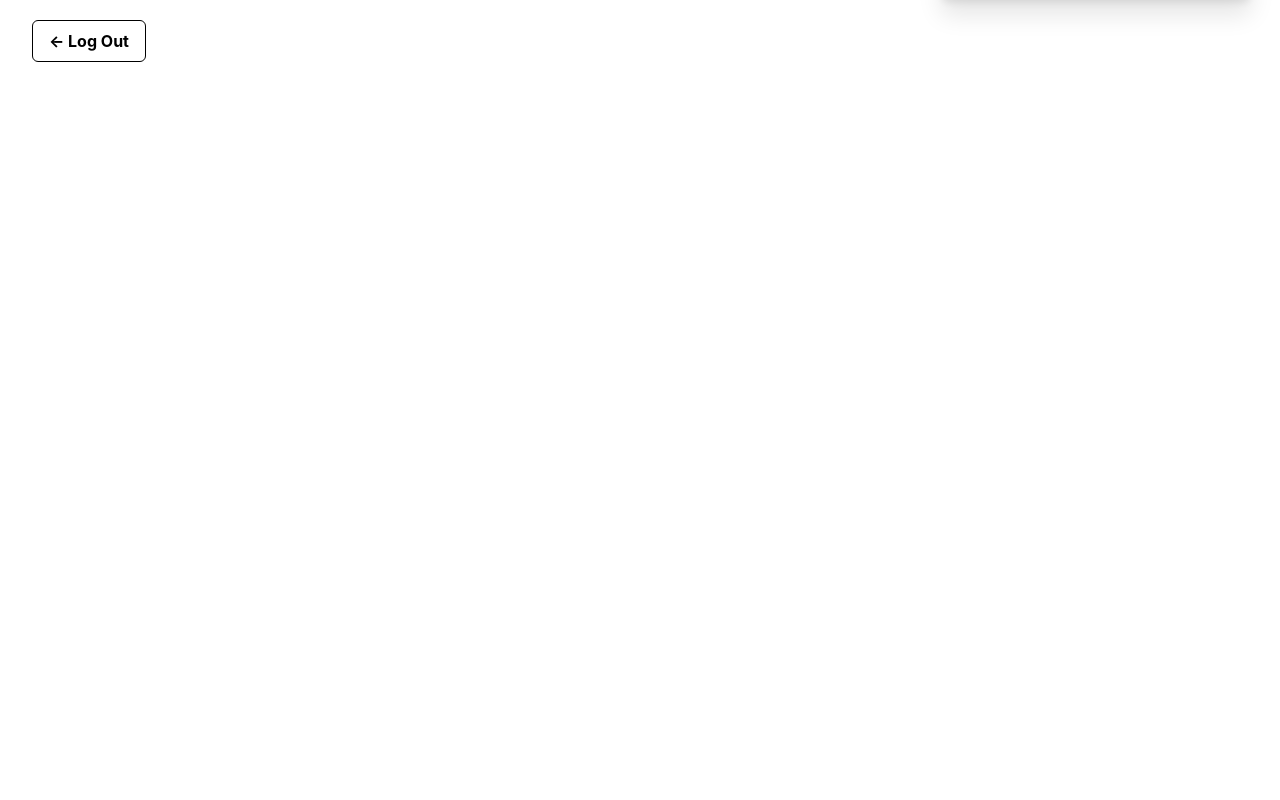
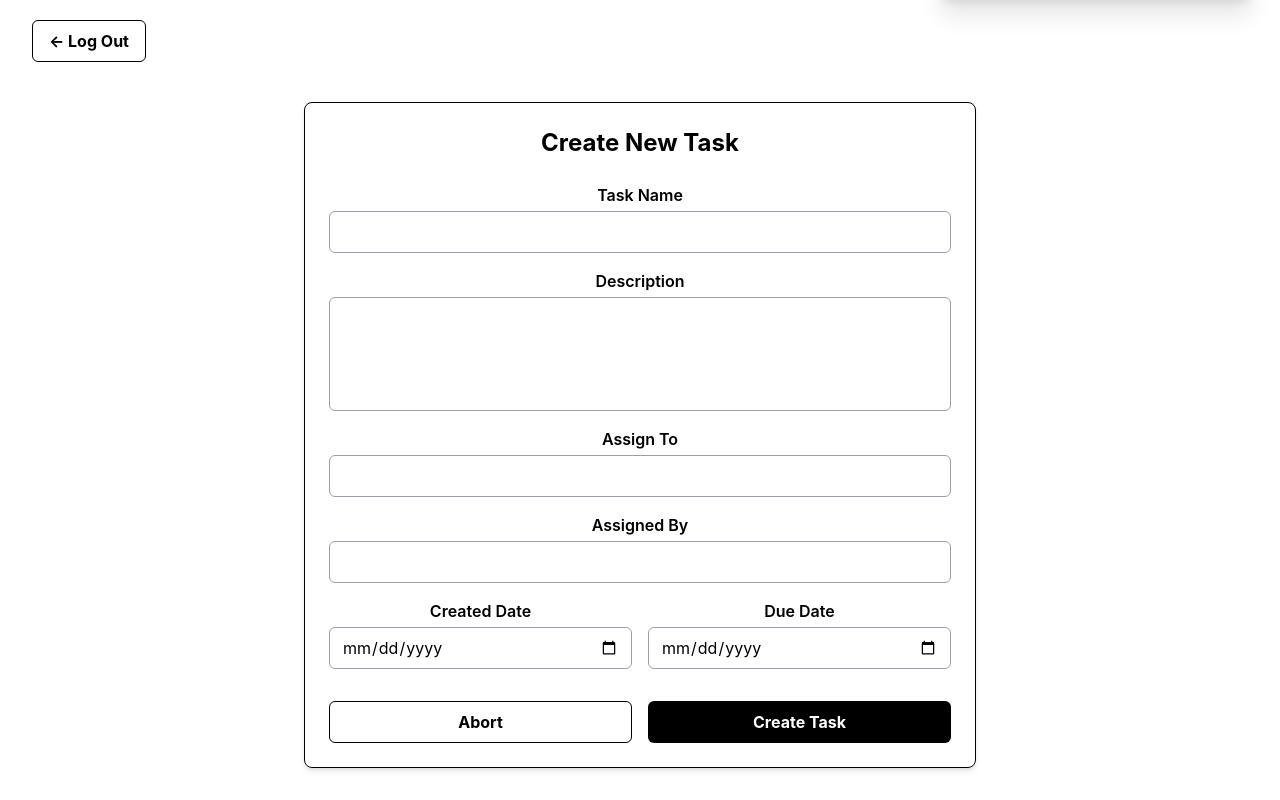
Before and after one commit to BillyD3vs06/my-app, a React (Vite) app in the folder frontend/: page /TaskForm in a window 1280 px wide. Shown: the part 776-1576 px from the top of the page. Before the commit the page ends 870 px from the top, so only its background shows below. Built offline with nearby package versions, Linux system fonts and the light colour scheme.

Commit message:
Added the component TaskForm

```diff
--- a/frontend/src/App.jsx
+++ b/frontend/src/App.jsx
@@ -1,4 +1,3 @@
-import { useState } from 'react'
 import './App.css'
 import Title from "./Components/Title"
 import ShowAU from "./Components/ShowAU"
@@ -10,8 +9,10 @@ import TaskNumber from "./Components/TaskNumber"
 import Sort from "./Components/Sort"
 import Add from "./Components/Add"
 import LogOut from "./Components/LogOut"
+import SignIn from './Components/SignIn'
+import TaskForm from './Components/TaskForm'
+
 import { BrowserRouter, Routes, Route, Link, Outlet } from "react-router-dom";
-import SignIn from './Components/SignIn'
 
 
 
@@ -35,18 +36,21 @@ function App() {
 
     <div className="flex items-center justify-between mt-2">
       <div className="flex gap-4">
-        <Add/>
+        <Link to="/TaskForm"> <Add/> </Link>
       </div>
       <TaskNumber/>
     </div>
-
     <Sort/>
     <LogMessage/>
 
     <Link to="/SignIn"> <LogOut/> </Link>  {" "}
 
+
     <Routes>
+
       <Route path='/SignIn' element={<SignIn/>}/>
+      <Route path='/TaskForm' element={<TaskForm/>} />
+
       </Routes>
 
 
--- a/frontend/src/Components/Add.jsx
+++ b/frontend/src/Components/Add.jsx
@@ -1,13 +1,8 @@
 function Add() {
-
     return (
-
         <button className=" w-30 flex ml-auto font-bold text-right border border-black rounded-md px-4 py-2 cursor-pointer transition-all duration-200 hover:scale-105 mt-4">
             Add Task +
             </button>
-
-
-
     );
 }
 
--- a/frontend/src/Components/ShowAU.jsx
+++ b/frontend/src/Components/ShowAU.jsx
@@ -2,7 +2,7 @@ import { useState } from "react";
 
 function ShowAU() {
 
-    let [isAdmin, identifyRole] = useState(true);
+    let [isAdmin] = useState(true);
 
     // isAdmin = false;
 
--- /dev/null
+++ b/frontend/src/Components/TaskForm.jsx
@@ -0,0 +1,158 @@
+import { useState } from "react";
+
+function TaskForm() {
+
+    const [formData, setFormData] = useState({
+        taskTitle: "",
+        taskDescription: "",
+        assignTo: "",
+        assignedBy: "",
+        createdAt: "",
+        dueDate: ""
+    });
+
+    const handleSubmit = (e) => {
+        e.preventDefault();
+        console.log(formData);
+    };
+
+    const handleChange = (e) => {
+        setFormData({
+            ...formData, [e.target.name]: e.target.value
+        });
+    };
+
+    const handleAbort = () => {
+        setFormData({
+            taskTitle: "",
+            taskDescription: "",
+            assignTo: "",
+            assignedBy: "",
+            createdAt: "",
+            dueDate: ""
+        });
+    };
+
+
+    return (
+        <div className="w-full max-w-2xl mx-auto mt-10 p-6 border border-black rounded-lg shadow-md">
+            <h2 className="text-2xl font-bold mb-6 text-center">
+                Create New Task
+            </h2>
+
+            <form onSubmit={handleSubmit} className="flex flex-col gap-4">
+
+             { /* "Task Title" box */ }
+
+                <div className="flex flex-col">
+                    <label className="font-semibold mb-1">Task Name</label>
+                    <input
+                        type="text"
+                        name="taskTitle"
+                        value={formData.taskTitle}
+                        onChange={handleChange}
+                        className="border border-gray-400 rounded-md px-3 py-2 focus:outline-none focus:ring-2 focus:ring-black"
+                        required
+                    />
+                </div>
+
+            {/* "Task Description" box */}
+
+            <div className="flex flex-col">
+                <label className="font-semibold mb-1">Description</label>
+                <textarea
+                    name="taskDescription"
+                    value={formData.taskDescription}
+                    onChange={handleChange}
+                    rows="4"
+                    className="border border-gray-400 rounded-md px-3 py-2 focus:outline-none focus:ring-2 focus:ring-black resize-none"
+                    required
+                />
+            </div>
+
+            {/* "Assign To" box*/}
+
+            <div className="flex flex-col">
+                <label className="font-semibold mb-1">Assign To</label>
+                <input
+                    type="text"
+                    name="assignTo"
+                    value={formData.assignTo}
+                    onChange={handleChange}
+                    className="border border-gray-400 rounded-md px-3 py-2 focus:outline-none focus:ring-2 focus:ring-black"
+                    required
+                />
+            </div>
+
+            {/* "Assigned By" box
+
+            Change this box so the administrators name gets filled in automatically */}
+
+            <div className="flex flex-col">
+                <label className="font-semibold mb-1">Assigned By</label>
+                <input
+                    type="text"
+                    name="assignedBy"
+                    value={formData.assignedBy}
+                    onChange={handleChange}
+                    className="border border-gray-400 rounded-md px-3 py-2 focus:outline-none focus:ring-2 focus:ring-black"
+                    required
+                />
+            </div>
+
+            {/* Dates box (createdAt, dueDate) */}
+
+        <div className="grid grid-cols-1 md:grid-cols-2 gap-4">
+
+            <div className="flex flex-col">
+                <label className="font-semibold mb-1">Created Date</label>
+                <input
+                    type="date"
+                    name="createdAt"
+                    value={formData.createdAt}
+                    onChange={handleChange}
+                    className="border border-gray-400 rounded-md px-3 py-2 focus:outline-none focus:ring-2 focus:ring-black"
+                    required
+                />
+            </div>
+
+            <div className="flex flex-col">
+                <label className="font-semibold mb-1">Due Date</label>
+                <input
+                    type="date"
+                    name="dueDate"
+                    value={formData.dueDate}
+                    onChange={handleChange}
+                    className="border border-gray-400 rounded-md px-3 py-2 focus:outline-none focus:ring-2 focus:ring-black"
+                    required
+                />
+
+            </div>
+        </div>
+
+        {/* Buttons (Submit, Abort) */}
+
+        <div className="grid grid-cols-2 gap-4 mt-4">
+            <button
+                type="button"
+                onClick={handleAbort}
+                className="border border-black font-bold py-2 rounded-md transition-transform duration-200 hover:scale-105"
+            >
+                Abort
+            </button>
+
+
+            <button
+                type="submit"
+                className="bg-black text-white font-bold py-2 rounded-md transition-transform duration-200 hover:scale-105"
+            >
+                Create Task
+            </button>
+        </div>
+
+        </form>
+    </div>
+    );
+}
+
+export default TaskForm;
```
